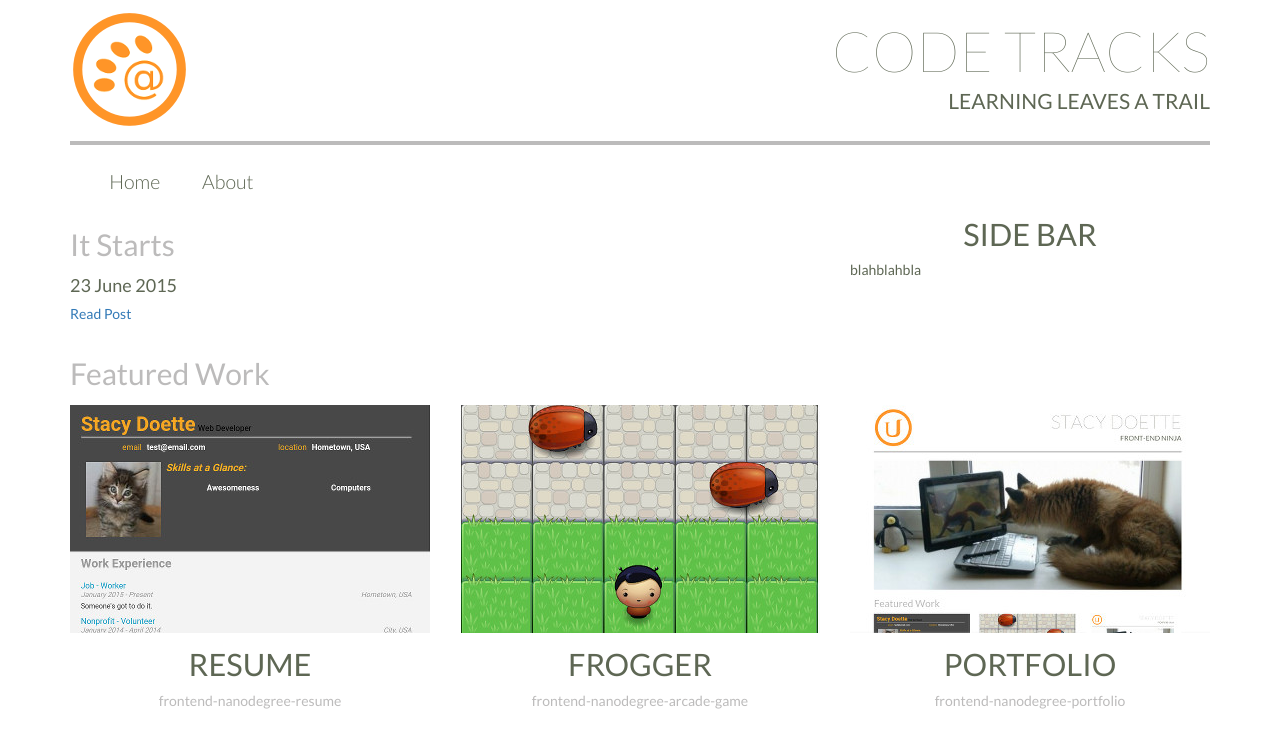
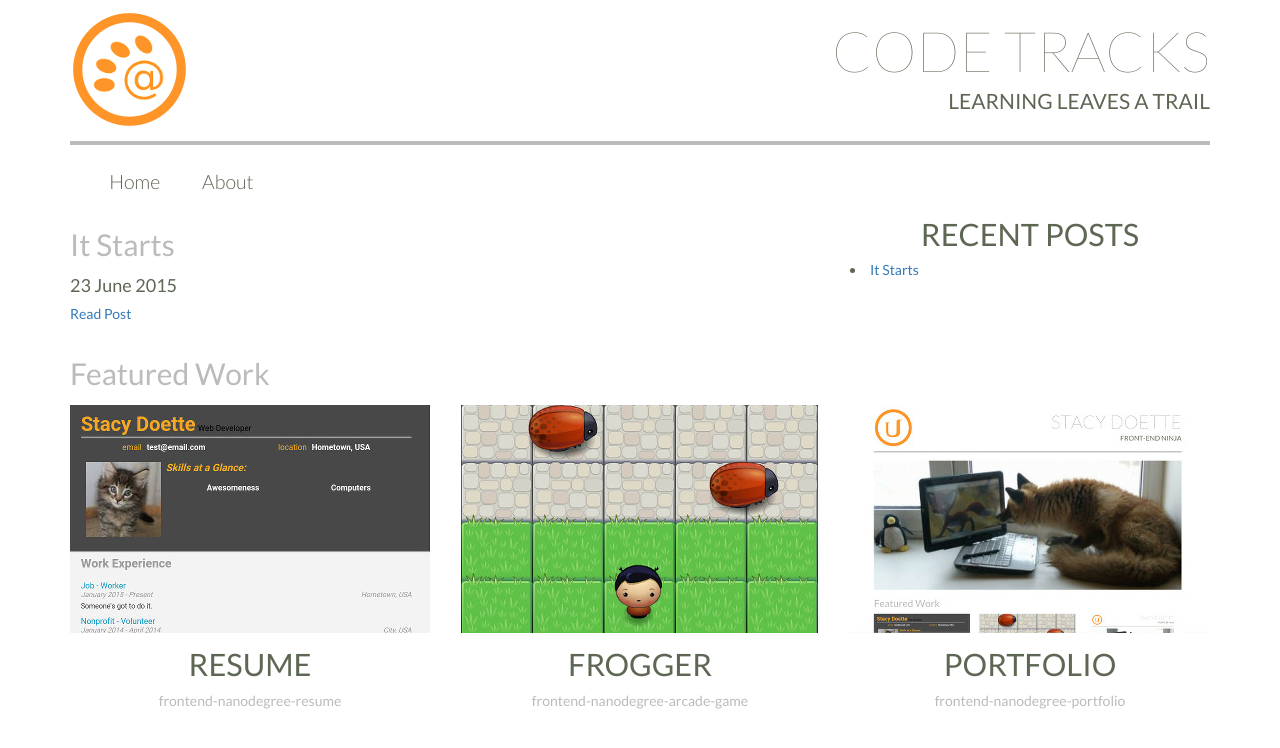
Before and after one commit to Digizard/codetracks.net, a Jekyll site: the page built from index.html, in a window 1280 px wide. Shown: the top 748 px of the page. Built offline with Jekyll 4.4.1, drawn with Linux system fonts in a browser that asks for light colours; Markdown is read by kramdown in place of the engine named in the settings; the list of posts is cut into pages by our own code.

Commit message:
feat: Add list of recent posts

```diff
--- a/_includes/sidebar.html
+++ b/_includes/sidebar.html
@@ -1,4 +1,6 @@
-					<h3>Side Bar</h3>
+					<h3>Recent Posts</h3>
 					<p>
-						blahblahbla
+						{% for post in site.posts limit: 5 %}
+							<li><a href="{{ post.url }}">{{ post.title }}</a></li>
+						{% endfor %}
 					</p>
```
